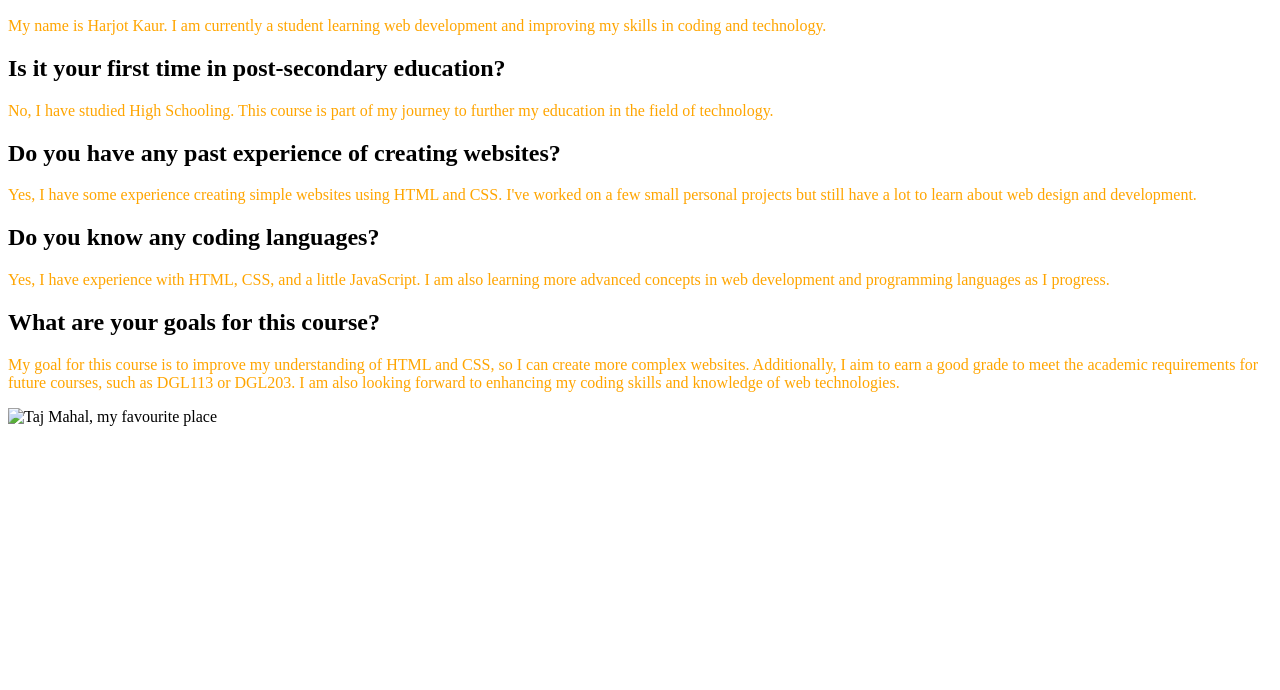
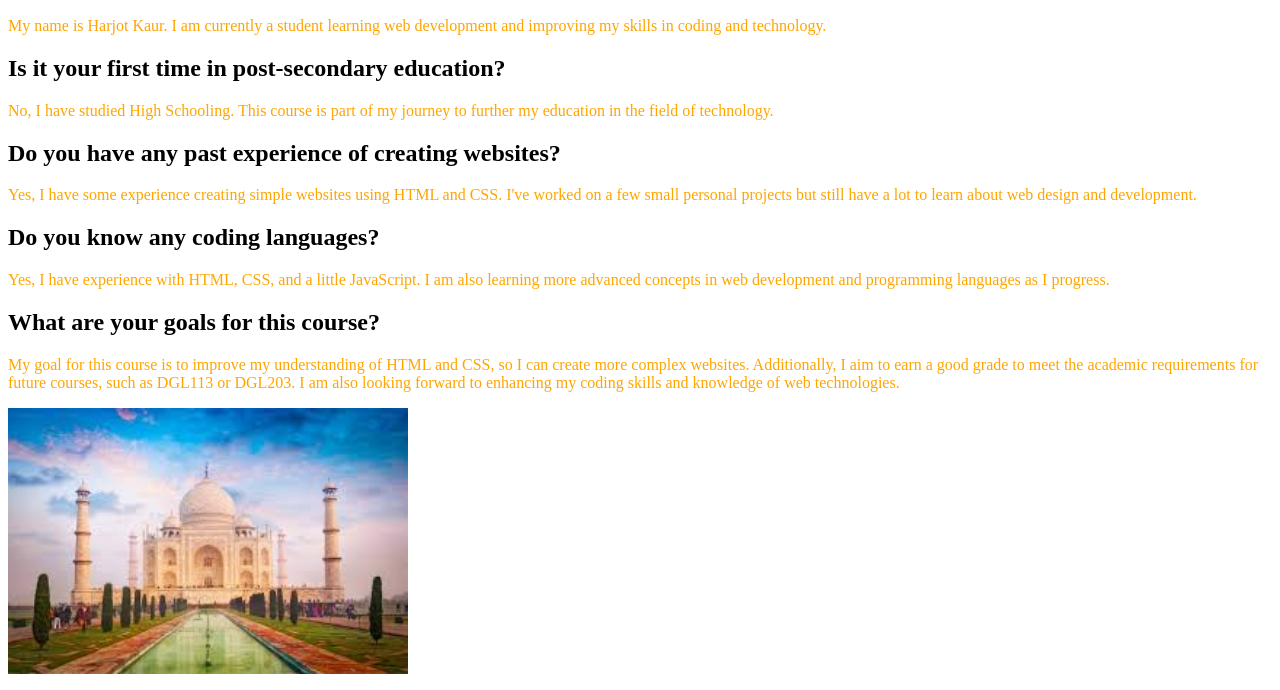
Before and after one commit to MOONLIGHT-1406/basic-website-harjot-kaur, a plain HTML site: page index.html in a window 1280 px wide. Shown: the part 110-800 px from the top of the page. Drawn offline with Linux system fonts and the light colour scheme.

Commit message:
Update index.html

```diff
--- a/index.html
+++ b/index.html
@@ -23,6 +23,6 @@
 
 <h2>What are your goals for this course?</h2>
 <p>My goal for this course is to improve my understanding of HTML and CSS, so I can create more complex websites. Additionally, I aim to earn a good grade to meet the academic requirements for future courses, such as DGL113 or DGL203. I am also looking forward to enhancing my coding skills and knowledge of web technologies.</p>
-<img src="images/tajmahal.jpeg" width="400" alt="Taj Mahal, my favourite place">
+<img src="image/tajmahal.jpeg" width="400" alt="Taj Mahal, my favourite place">
 </body>
 </html>
```
